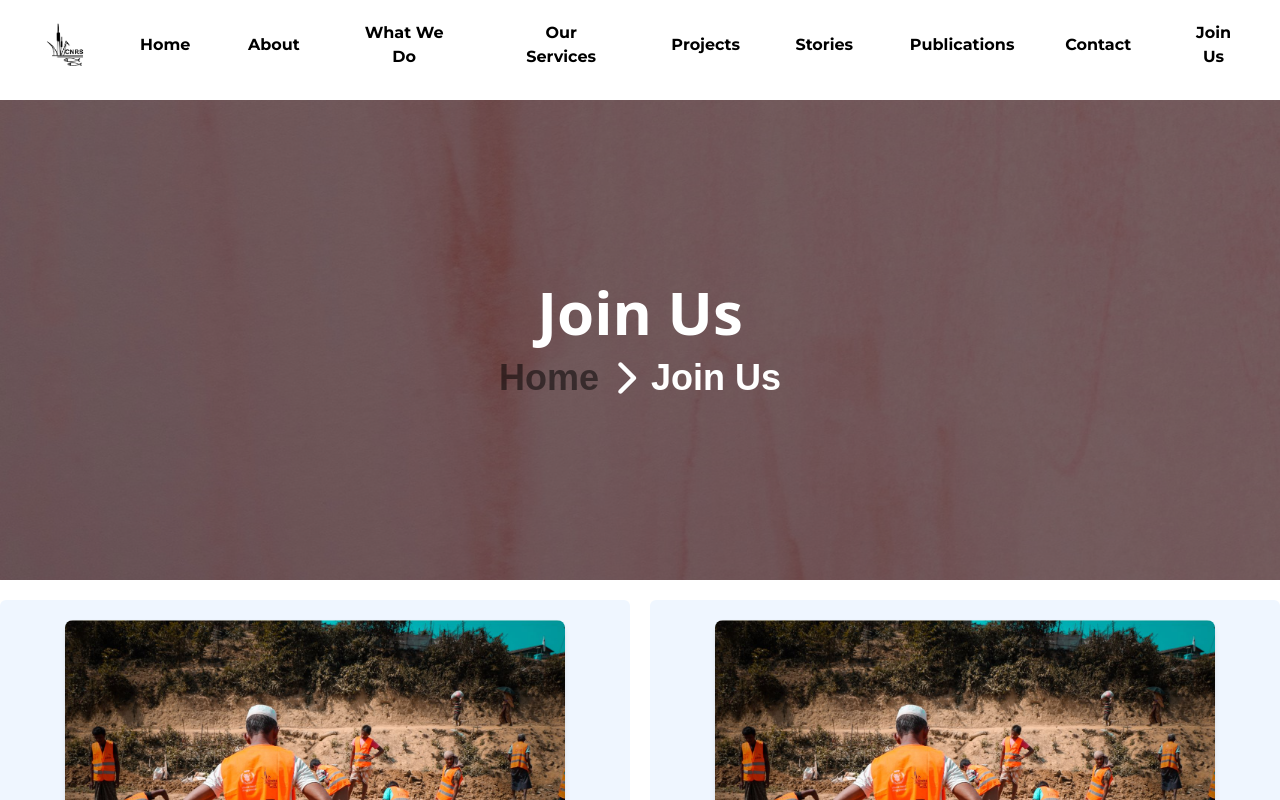
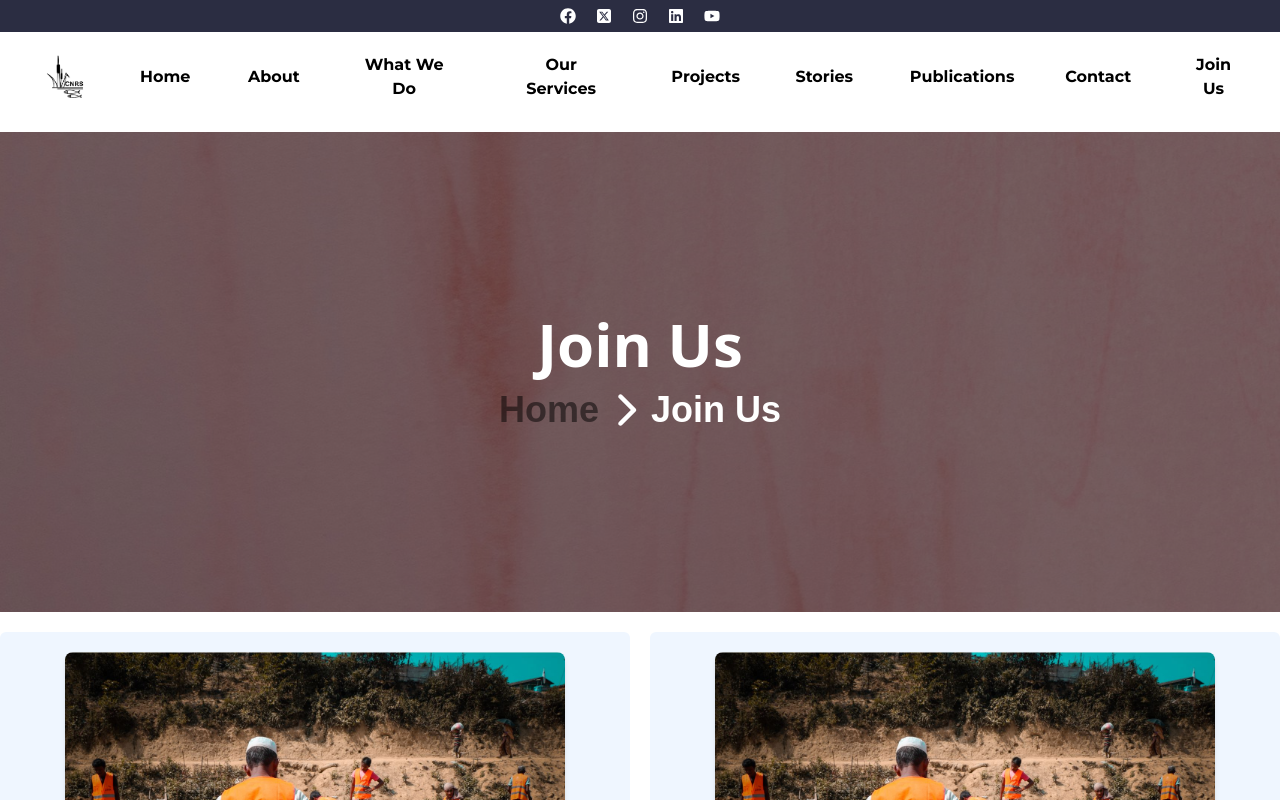
Before and after one commit to coderismail22/project-cnrs-client, a React (Vite) app: page /join-us in a window 1280 px wide. Shown: the top 800 px of the page. Built offline with nearby package versions, Linux system fonts and the light colour scheme; a web font is replaced by a local one.

Commit message:
add top banner social icons

```diff
--- /dev/null
+++ b/src/components/TopBanner/TopBanner.jsx
@@ -0,0 +1,28 @@
+import { FaFacebook } from "react-icons/fa";
+import { FaSquareXTwitter } from "react-icons/fa6";
+import { FaInstagram } from "react-icons/fa";
+import { FaLinkedin } from "react-icons/fa";
+import { FaYoutube } from "react-icons/fa";
+import { Link } from "react-router-dom";
+
+export const TopBanner = () => {
+  return (
+    <h1 className="text-white py-2 text-center font-semibold bg-[#2B2D42] font-poppins flex gap-5 items-center justify-center">
+      <Link to="#">
+        <FaFacebook />
+      </Link>
+      <Link to="#">
+        <FaSquareXTwitter />
+      </Link>
+      <Link to="#">
+        <FaInstagram />
+      </Link>
+      <Link to="#">
+        <FaLinkedin />
+      </Link>
+      <Link to="#">
+        <FaYoutube />
+      </Link>
+    </h1>
+  );
+};
--- a/src/layout/Main/MainLayout.jsx
+++ b/src/layout/Main/MainLayout.jsx
@@ -2,10 +2,12 @@ import { Outlet } from "react-router-dom";
 import Navbar from "../../pages/sharedPages/Navbar/Navbar";
 import Footer from "../../pages/sharedPages/Footer/Footer";
 import ScrollToTop from "../../pages/SharedPages/ScrollToTop/ScrollToTop";
+import { TopBanner } from "../../components/TopBanner/TopBanner";
 
 const MainLayout = () => {
   return (
     <div>
+      <TopBanner />
       <Navbar></Navbar>
       <ScrollToTop />
       <Outlet></Outlet>
--- a/src/pages/Home/HeroSection/HeroSection.jsx
+++ b/src/pages/Home/HeroSection/HeroSection.jsx
@@ -4,7 +4,7 @@ const HeroSection = () => {
   return (
     // Hero Section
     <section
-      className="relative w-full h-[60vh] bg-cover bg-center flex items-center justify-center text-white"
+      className="relative w-full h-[60vh] bg-cover bg-center flex items-center justify-center text-white "
       style={{
         backgroundImage: "url('/assets/hero-img.jpg')", // Replace with your image path
       }}
--- a/src/pages/Home/Home/Home.jsx
+++ b/src/pages/Home/Home/Home.jsx
@@ -5,7 +5,6 @@ import Counter from "../../../components/Counter/Counter";
 import Articles from "../Articles/Articles";
 import BottomCards from "../BottomCards/BottomCards";
 import ExecutiveDirector from "../ExecutiveDirector/ExecutiveDirector";
-import MiniCaseStoryCard from "../../../components/MiniCaseStoryCard/MiniCaseStoryCard";
 import MiniCaseStoryCards from "../../../components/MiniCaseStoryCards/MiniCaseStoryCards";
 
 const Home = () => {
--- a/src/pages/SharedPages/Navbar/Navbar.jsx
+++ b/src/pages/SharedPages/Navbar/Navbar.jsx
@@ -21,12 +21,17 @@ const Navbar = () => {
 
   const toggleSidebar = () => {
     setIsSidebarOpen(!isSidebarOpen);
-    // Toggle overflow-hidden on the body element
     if (!isSidebarOpen) {
       document.body.classList.add("overflow-hidden");
     } else {
       document.body.classList.remove("overflow-hidden");
     }
+  };
+
+  const closeSidebarWithDelay = () => {
+    setTimeout(() => {
+      toggleSidebar();
+    }, 2000); // Adjust the delay time as needed (300ms is a good starting point)
   };
 
   return (
@@ -71,18 +76,20 @@ const Navbar = () => {
           onClick={toggleSidebar} // Close sidebar when background is clicked
         >
           <section
-            className="text-white bg-black/90 h-screen w-56 absolute left-0 top-0 flex flex-col gap-8 p-10"
+            className="overflow-scroll text-white bg-black/90 h-screen w-56 absolute left-0 top-0 flex flex-col items-center gap-8 py-16"
             onClick={(e) => e.stopPropagation()} // Prevent closing when clicking inside the sidebar
           >
-            <h1
-              onClick={toggleSidebar}
-              className="text-3xl cursor-pointer"
-            >
-              <TbLayoutSidebarLeftCollapse size="30" />
-            </h1>
+            <p className="text-center">
+              <TbLayoutSidebarLeftCollapse size="30" onClick={toggleSidebar} />
+            </p>
 
             {navitems.map((item, index) => (
-              <Link key={index} to={item.path} className="font-bold flex flex-col items-center justify-center">
+              <Link
+                key={index}
+                to={item.path}
+                className="font-bold flex flex-col items-center justify-center"
+                onClick={closeSidebarWithDelay} // Close sidebar with delay
+              >
                 {item.title}
               </Link>
             ))}
```
